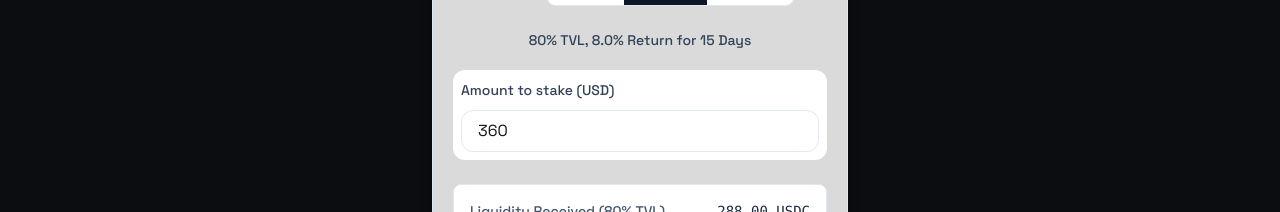
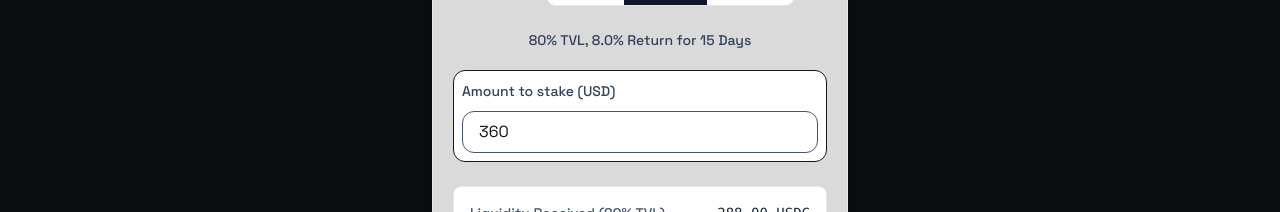
Before and after one commit to xVaultFi/xVault, a Next.js app: page /borrow in a window 1280 px wide. Shown: the part 252-464 px from the top of the page. Built offline with nearby package versions, Linux system fonts and the light colour scheme; no server answers.

Commit message:
border added

```diff
--- a/app/borrow/page.tsx
+++ b/app/borrow/page.tsx
@@ -170,7 +170,7 @@ export default function RwaStakingCard() {
           </div>
 
           {/* Amount input */}
-          <label className="block bg-white rounded-xl mt-2 p-2">
+          <label className="block bg-white dark:bg-slate-800 border dark:border-slate-600 rounded-xl mt-2 p-2">
             <span className="text-sm font-medium text-slate-700 dark:text-slate-200">
               Amount to stake (USD)
             </span>
@@ -179,7 +179,7 @@ export default function RwaStakingCard() {
               min="0"
               value={amount}
               onChange={(e) => setAmount(e.target.value)}
-              className="mt-2 w-full rounded-xl border border-slate-200 dark:border-slate-800  px-4 py-2 placeholder:text-slate-400"
+              className="mt-2 w-full rounded-xl border border-slate-600 dark:border-slate-600  px-4 py-2 placeholder:text-slate-400"
               placeholder="360"
             />
           </label>
```
